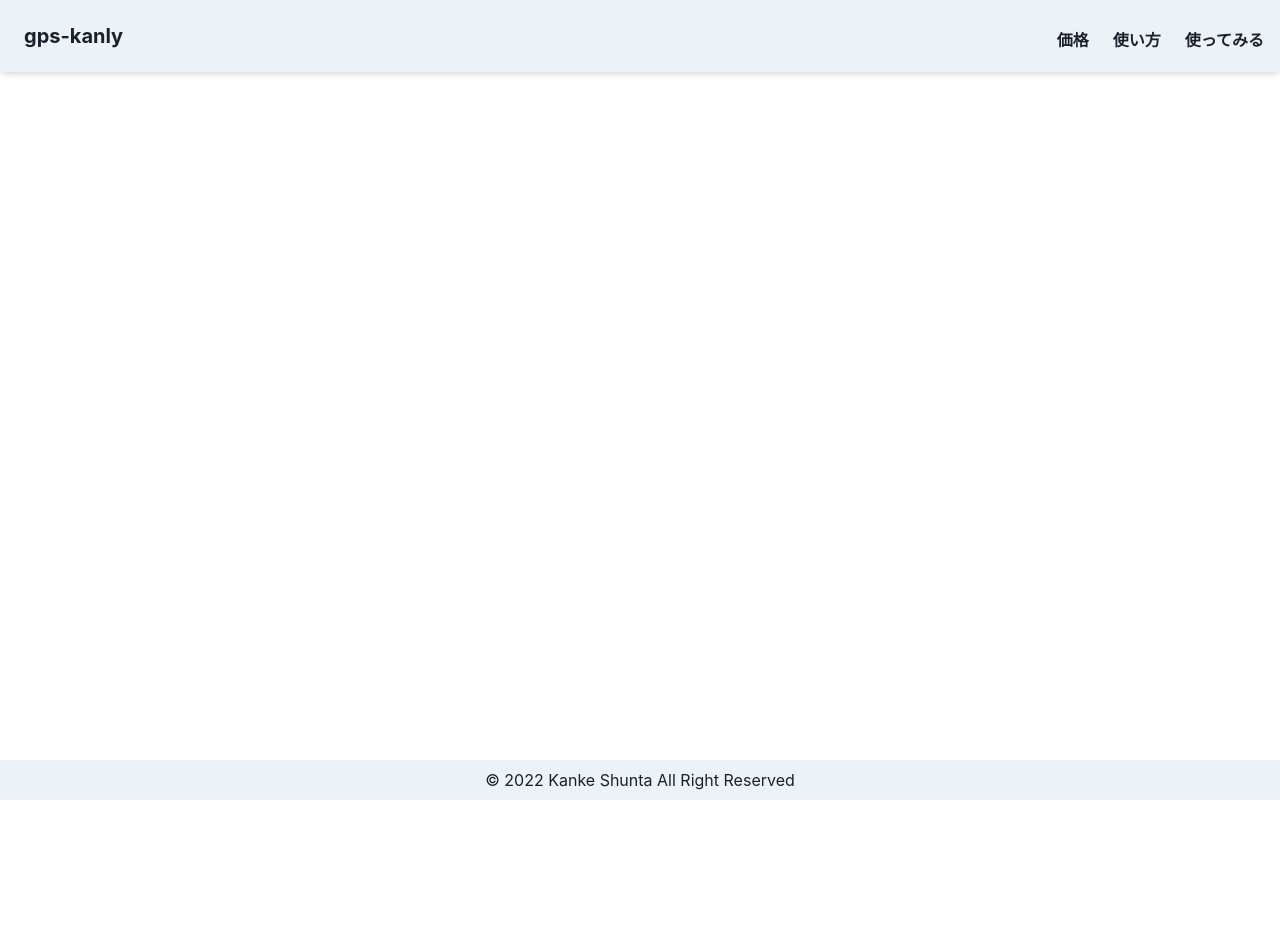
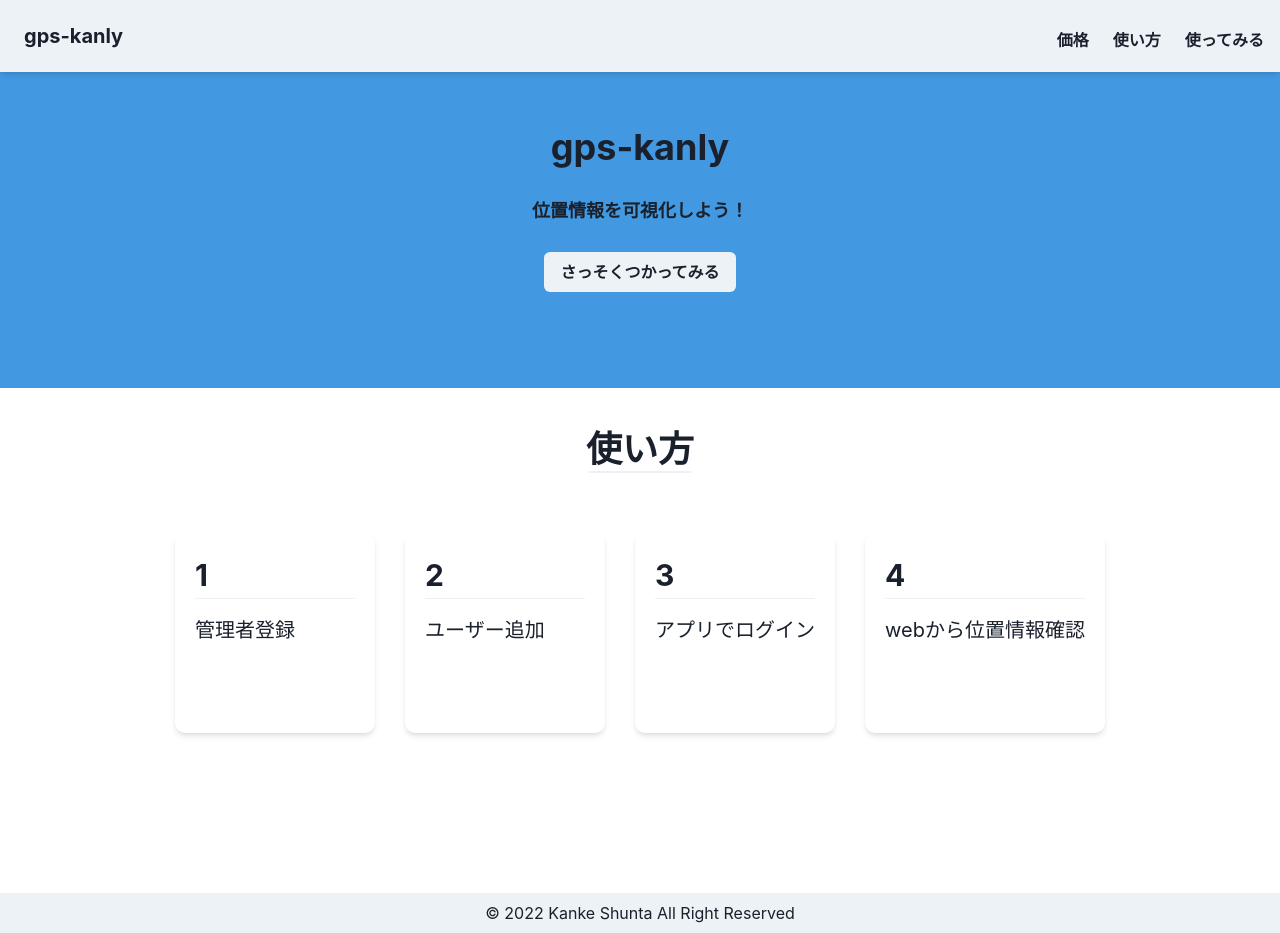
Before and after one commit to neco3s/gps-kanly, a Next.js app: page /use in a window 1280 px wide. Before the commit the page ends 800 px from the top, so only its background shows below. Built offline with nearby package versions, Linux system fonts and the light colour scheme.

Commit message:
[add] useページの作成 #6

```diff
--- a/src/pages/use.tsx
+++ b/src/pages/use.tsx
@@ -1,10 +1,15 @@
 import React from 'react'
 import { BaseLayout } from '@/components/Templates/BaseLayout'
+import { Hero } from '@/components/Molecules/Hero'
+import { UseSection } from '@/components/Organisms/UseSection'
 
 const Use = () => {
   return (
     <>
-      <BaseLayout>use</BaseLayout>
+      <BaseLayout>
+        <Hero />
+        <UseSection />
+      </BaseLayout>
     </>
   )
 }
```
